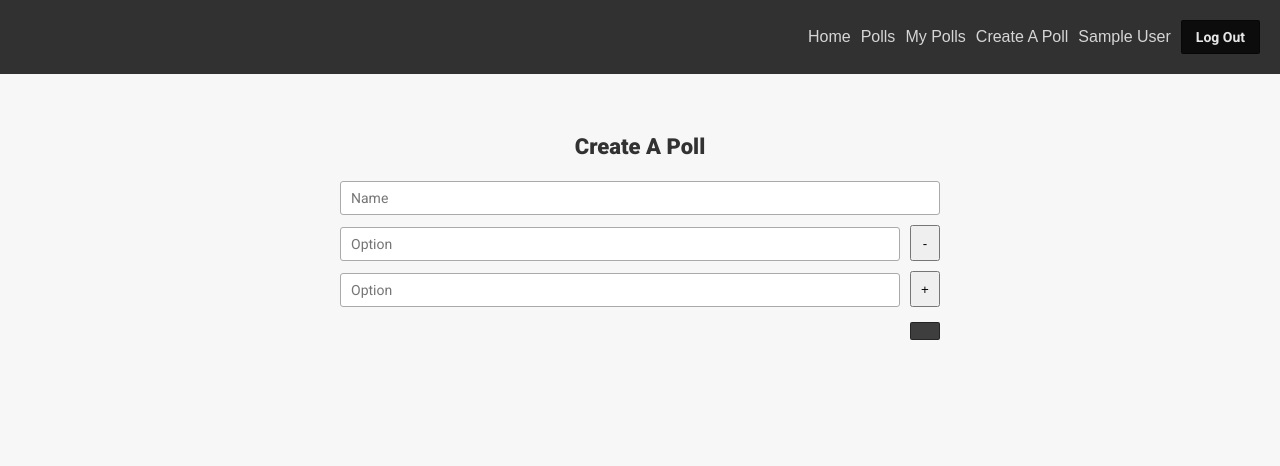
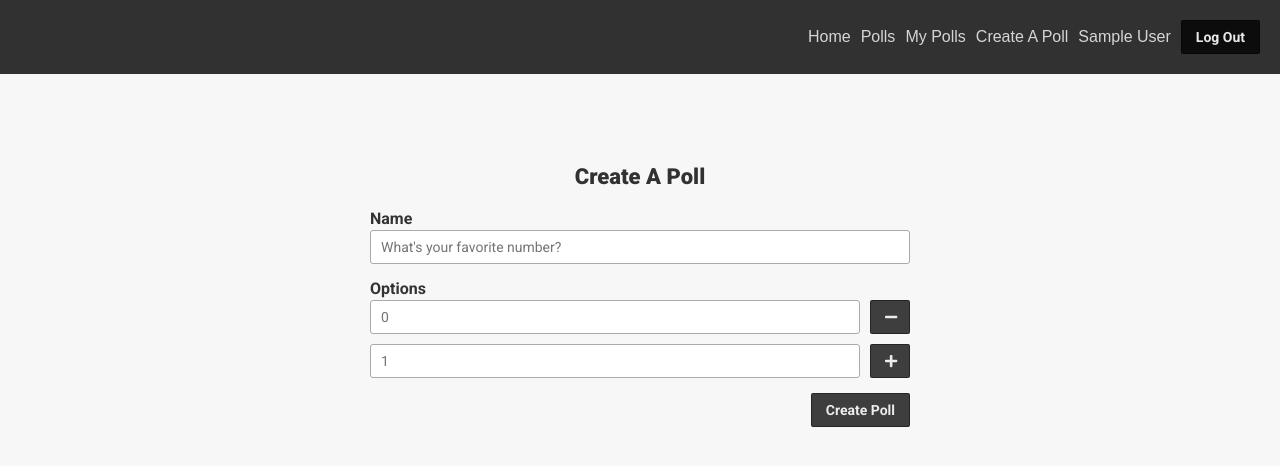
Before and after one commit to kbaig/voting-app, a React (Create React App) app: page /create in a window 1280 px wide. Shown: the top 466 px of the page. Built offline with nearby package versions, Linux system fonts and the light colour scheme; sample sign-in values are in the browser's storage.

Commit message:
create poll form ui

```diff
--- a/src/components/CreatePollForm/CreatePollForm.sass
+++ b/src/components/CreatePollForm/CreatePollForm.sass
@@ -1,26 +1,25 @@
 .CreatePollForm
-    width: 75%
+    margin: auto
+    padding: 30px
     max-width: 600px
-    margin: auto
+
+    .Label
+        margin-bottom: 2px
+        display: block
+        font-size: 16px
+        font-weight: 600
+        color: rgba(0,0,0,0.8)
 
     .Options
         display: grid
-        grid-template-columns: auto 30px
-        grid-template-rows: repeat(2, auto)
+        grid-template-columns: auto 40px
         grid-gap: 10px
-        margin-top: 10px
 
         .FormInput
             margin-bottom: 0
-            grid-column: 1 / 2
-            &:nth-of-type(1)
-                grid-row: 1 / 2
-            &:nth-of-type(2)
-                grid-row: 2 / 3
+            grid-column: 1 / span 1
 
-        input[type=button]
+        .Button
             grid-column: 2 / 3
-        .RemoveOption
-            grid-row: 1 / 2
-        .AddOption
-            grid-row: 2 / 3
+            &:first-of-type
+                grid-row: 1 / span 1
--- a/src/components/CreatePollForm/index.js
+++ b/src/components/CreatePollForm/index.js
@@ -1,7 +1,9 @@
 import React, { Component } from 'react';
 
+import { FontAwesomeIcon } from '@fortawesome/react-fontawesome';
+import { faPlus, faMinus } from '@fortawesome/free-solid-svg-icons';
+
 import FormHeading from '../../primitives/FormHeading';
-import FormFields from '../../primitives/FormFields';
 import FormInput from '../../primitives/FormInput';
 import FormSubmitRow from '../../primitives/FormSubmitRow';
 import Button from '../../primitives/Button';
@@ -90,22 +92,30 @@ class CreatePollForm extends Component {
         const { name, options } = state;
 
         const optionFields = options.map(
-            (o, id) => <FormInput key={ id } type='text' placeholder='Option' value={ o } onChange={ handleOptionChange(id) }/>
+            (option, id) => <FormInput
+                { ...(id === 0 ? { id: 'first-option' } : {}) }
+                key={ id }
+                type='text'
+                placeholder={ id }
+                value={ option }
+                onChange={ handleOptionChange(id) }
+            />
         );
 
         return (
             <form className='CreatePollForm' onSubmit={ handleSubmit }>
                 <FormHeading>Create A Poll</FormHeading>
-                <FormFields>
-                    <FormInput type='text' placeholder='Name' value={ name } onChange={ handleNameChange }/>
-                    <div className='Options'>
-                        { optionFields }
-                        <input type='button' className='RemoveOption' onClick={ removeOption } value='-' />
-                        <input type='button' className='AddOption' onClick={ addOption } value='+' />
-                    </div>
-                </FormFields>
+
+                <FormInput label='Name' placeholder="What's your favorite number?" value={ name } onChange={ handleNameChange }/>
+                <label className='Label' for='first-option'>Options</label>
+                <div className='Options'>
+                    { optionFields }
+                    <Button onClick={ removeOption }><FontAwesomeIcon icon={ faMinus } /></Button>
+                    <Button onClick={ addOption }><FontAwesomeIcon icon={ faPlus } /></Button>
+                </div>
+
                 <FormSubmitRow>
-                    <Button type='submit' value='Create Poll' readOnly/>
+                    <Button>Create Poll</Button>
                 </FormSubmitRow>
             </form>
         );
--- a/src/components/MyPolls/MyPolls.sass
+++ b/src/components/MyPolls/MyPolls.sass
@@ -24,6 +24,7 @@
       align-items: flex-start
 
       a
+        align-self: center
         margin-right: 10px
         flex-basis: 0
         flex-grow: 1
--- a/src/components/Polls/Polls.sass
+++ b/src/components/Polls/Polls.sass
@@ -54,3 +54,5 @@
       box-shadow: none
       &:hover
         border: none
+      .PollDetails
+        flex-direction: column
--- a/src/primitives/FormInput/index.js
+++ b/src/primitives/FormInput/index.js
@@ -19,7 +19,7 @@ class FormInput extends Component {
         const { focus, label, hint, withError, showError, error, ...rest } = this.props;
         return (
             <label className={ `FormInput${ withError && showError && error ? ' Invalid' : '' }` }>
-                <div className='Label'>{ label }</div>
+                { label && <div className='Label'>{ label }</div> }
                 { hint && <div className='Hint'>{ hint }</div> }
                 <input { ...rest } ref={ this.ref }/>
                 { (withError && showError && error) && <div className='Error'>{ error }</div> }
```
